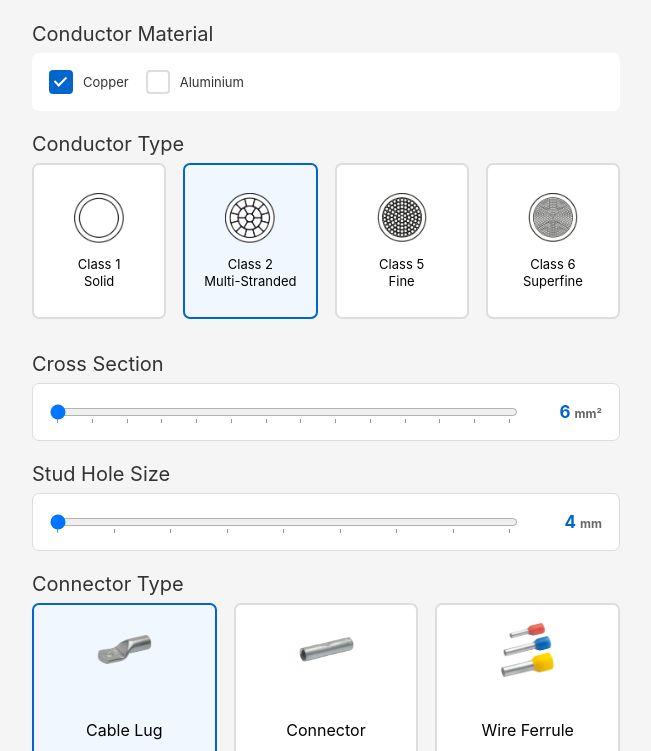
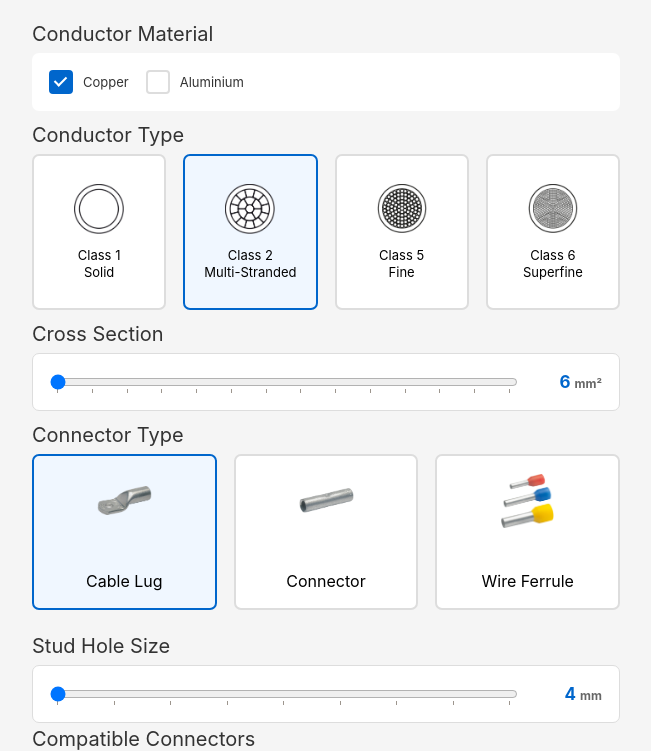
Before and after one commit to emrsn-danbozdog/KlaukeConnectors, a website: page index.html in a window 1280 px wide. Shown: the part 49-800 px from the top of the page, without its empty margins (314-965 px from the left). Drawn offline with nearby package versions, Linux system fonts and the light colour scheme.

Commit message:
Updated layout and added ek50ml

```diff
--- a/documentation/klauke_products_with_details.csv
+++ b/documentation/klauke_products_with_details.csv
@@ -48,3 +48,4 @@ EK60VPFTCFB,EK60VPFT,https://www.klauke.com/gb/en/ek-60-ft-battery-powered-crimp
 EK60VPFTCFM,EK60VPFT,https://www.klauke.com/gb/en/ek-60-ft-battery-powered-crimping-tool-16-300-mm,https://cdn.klauke.com/resources/images/4BD4A29F-251E-4C34-9F74-A1D968586E08,Battery powered hydraulic crimping tool 16 - 300 mm² with Makita battery
 EK120IDCFB,EK120ID,https://www.klauke.com/gb/en/ek-120-id-battery-powered-crimping-tool-35-500-mm,https://cdn.klauke.com/resources/images/B8051C95-40AF-4079-A583-E6DEDEEFAE83,Battery powered hydraulic crimping tool 35 - 500 mm² with Bosch battery
 EK120IDCFM,EK120ID,https://www.klauke.com/gb/en/ek-120-id-battery-powered-crimping-tool-35-500-mm,https://cdn.klauke.com/resources/images/B8051C95-40AF-4079-A583-E6DEDEEFAE83,Battery powered hydraulic crimping tool 35 - 500 mm² with Makita battery
+EK50ML,K50 Serie,https://www.klauke.com/gb/en/ek-50-ml-electro-mechanical-crimping-tool-0--14-50-mm,https://cdn.klauke.com/resources/images/3C4D33B1-D7FA-42AD-B58A-CA7717D51EE7,EK 50 ML Electromechanical crimping tool
--- a/index.html
+++ b/index.html
@@ -75,14 +75,6 @@
     </div>
 
     <div class="section">
-        <div class="section-title with-space">Stud Hole Size</div>
-        <div class="slider-container">
-            <input type="range" id="stud-hole-slider" class="stud-hole-slider">
-            <div id="stud-hole-value" class="slider-value">6 <span class="unit">mm</span></div>
-        </div>
-    </div>
-
-    <div class="section">
         <div class="section-title with-space">Connector Type</div>
         <div class="connector-types">
             <div class="connector-type selected">
@@ -103,6 +95,14 @@
                 </div>
                 Wire Ferrule
             </div>
+        </div>
+    </div>
+
+    <div class="section">
+        <div class="section-title">Stud Hole Size</div>
+        <div class="slider-container">
+            <input type="range" id="stud-hole-slider" class="stud-hole-slider">
+            <div id="stud-hole-value" class="slider-value">6 <span class="unit">mm</span></div>
         </div>
     </div>
 
@@ -132,5 +132,3 @@
     <script src="script.js"></script>
 </body>
 </html>
-</body>
-</html>
--- a/styles.css
+++ b/styles.css
@@ -45,7 +45,7 @@ h1 {
 }
 
 .section-title.with-space {
-    margin-top: 13px !important;
+    margin-top: 8px !important;
     margin-bottom: 7px !important;
 }
 
@@ -106,7 +106,7 @@ h1 {
 .conductor-types, .connector-types {
     display: flex;
     justify-content: space-between;
-    margin-bottom: 25px;
+    margin-bottom: 8px;
     gap: 17px;
 }
 
@@ -180,8 +180,9 @@ h1 {
 }
 
 .section {
-    margin: 0 auto 20px auto;
+    margin: 0 auto;
     max-width: 900px;
+    padding-bottom: 4px;
     position: relative;
 }
 
@@ -495,14 +496,14 @@ input[type="range"] {
 .section:has(#selected-connector-display),
 .section:has(#selected-tool-display),
 .section:has(.search-container) {
-    margin-bottom: 30px !important;
+    margin-bottom: 12px !important;
 }
 
 /* Update section spacing */
 .section {
     margin: 0 auto;
     max-width: 900px;
-    padding-bottom: 8px;
+    padding-bottom: 4px;
     position: relative;
 }
 
@@ -518,7 +519,7 @@ input[type="range"] {
 
 /* Adjust spacing between sections */
 .section-title.with-space {
-    margin-top: 13px !important;
+    margin-top: 8px !important;
     margin-bottom: 7px !important;
 }
 
```
